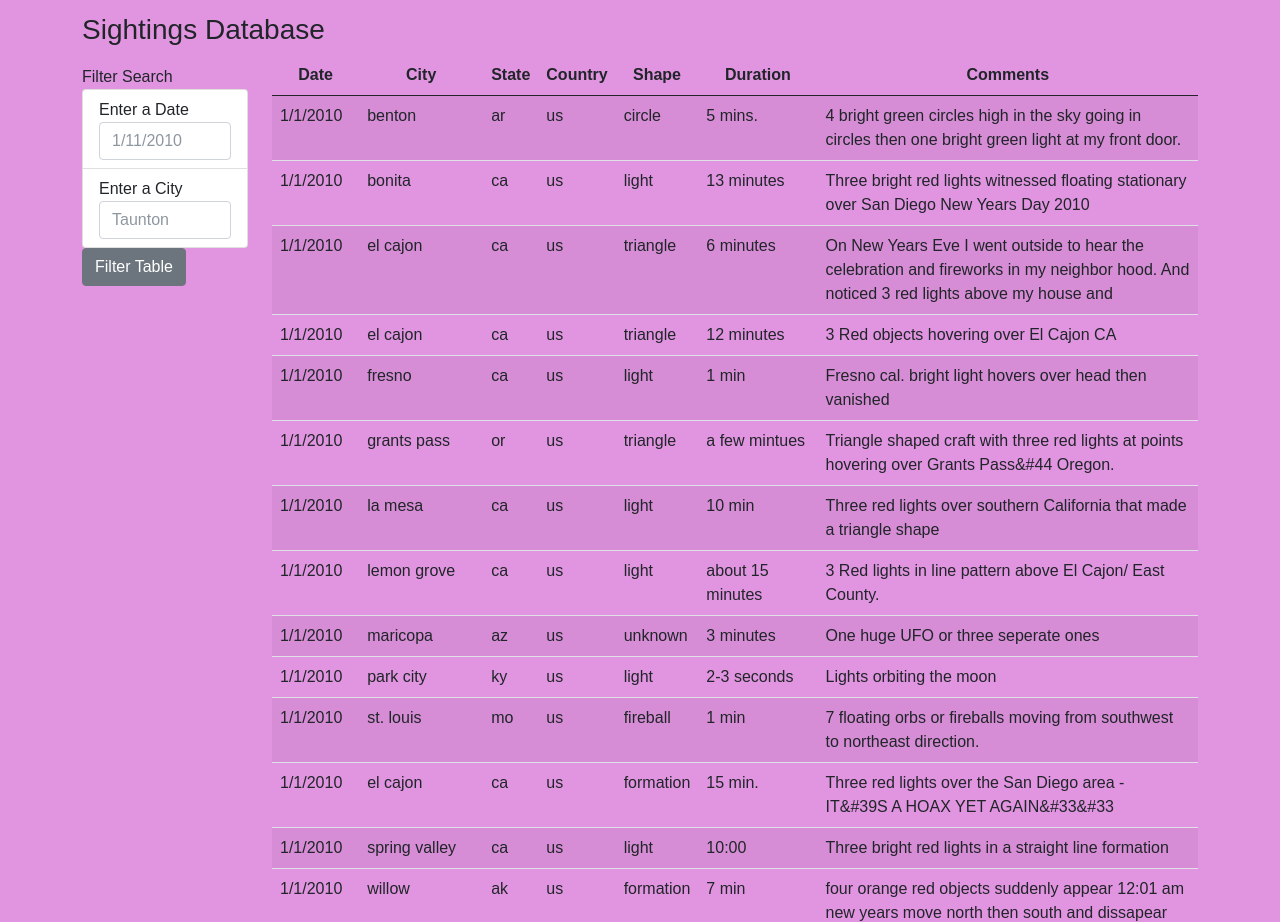
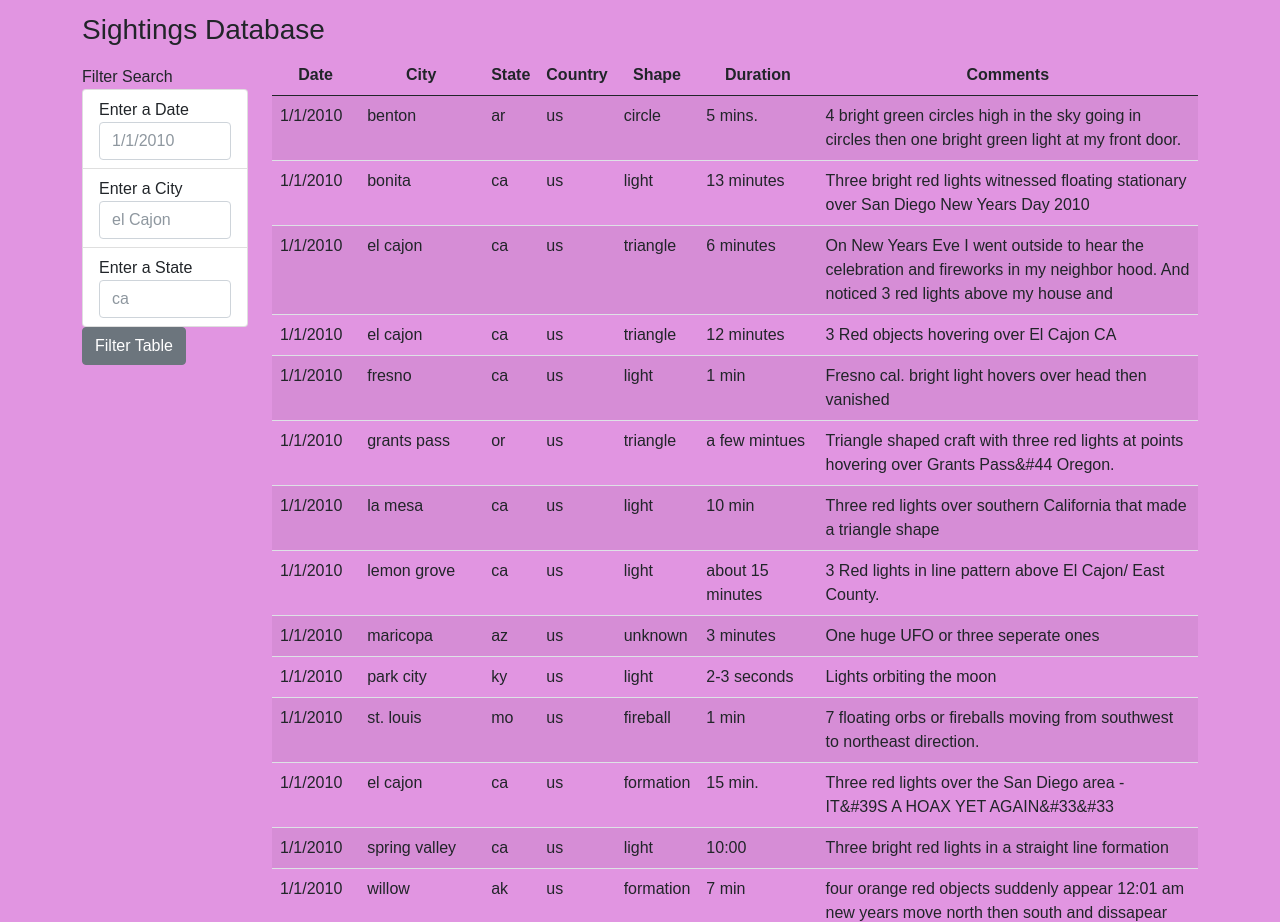
Before and after one commit to NicoleLund/javascript-challenge, a plain HTML site: page c_UFO_level_2/index.html in a window 1280 px wide. Shown: the part 1060-1982 px from the top of the page. Drawn offline with nearby package versions, Linux system fonts and the light colour scheme.

Commit message:
add state filter

```diff
--- a/c_UFO_level_2/index.html
+++ b/c_UFO_level_2/index.html
@@ -72,12 +72,17 @@
                                 <!-- Filter List -->
                                 <li class="filter list-group-item">
                                 <label for="date">Enter a Date</label>
-                                <input class="form-control" id="datetime" type="text" placeholder="1/11/2010">
+                                <input class="form-control" id="datetime" type="text" placeholder="1/1/2010">
                                 </li>
 
                                 <li class="filter list-group-item">
                                 <label for="city">Enter a City</label>
-                                <input class="form-control" id="city" type="text" placeholder="Taunton">
+                                <input class="form-control" id="city" type="text" placeholder="el Cajon">
+                                </li>
+
+                                <li class="filter list-group-item">
+                                <label for="state">Enter a State</label>
+                                <input class="form-control" id="state" type="text" placeholder="ca">
                                 </li>
 
                             </ul>
--- a/c_UFO_level_2/static/js/app.js
+++ b/c_UFO_level_2/static/js/app.js
@@ -39,6 +39,7 @@ function filterData() {
     // Get filter inputs
     var dateFilter = d3.select("#datetime").property("value");
     var cityFilter = d3.select("#city").property("value");
+    var stateFilter = d3.select("#state").property("value");
 
     // Filter tableData
     var filteredData = tableData;
@@ -47,6 +48,10 @@ function filterData() {
     };
     if (cityFilter !== "") {
         var filteredData = filteredData.filter(sighting => sighting.city == cityFilter.toLowerCase());
+    };
+
+    if (stateFilter !== "") {
+        var filteredData = filteredData.filter(sighting => sighting.state == stateFilter.toLowerCase());
     };
 
     console.log(filteredData);
```
